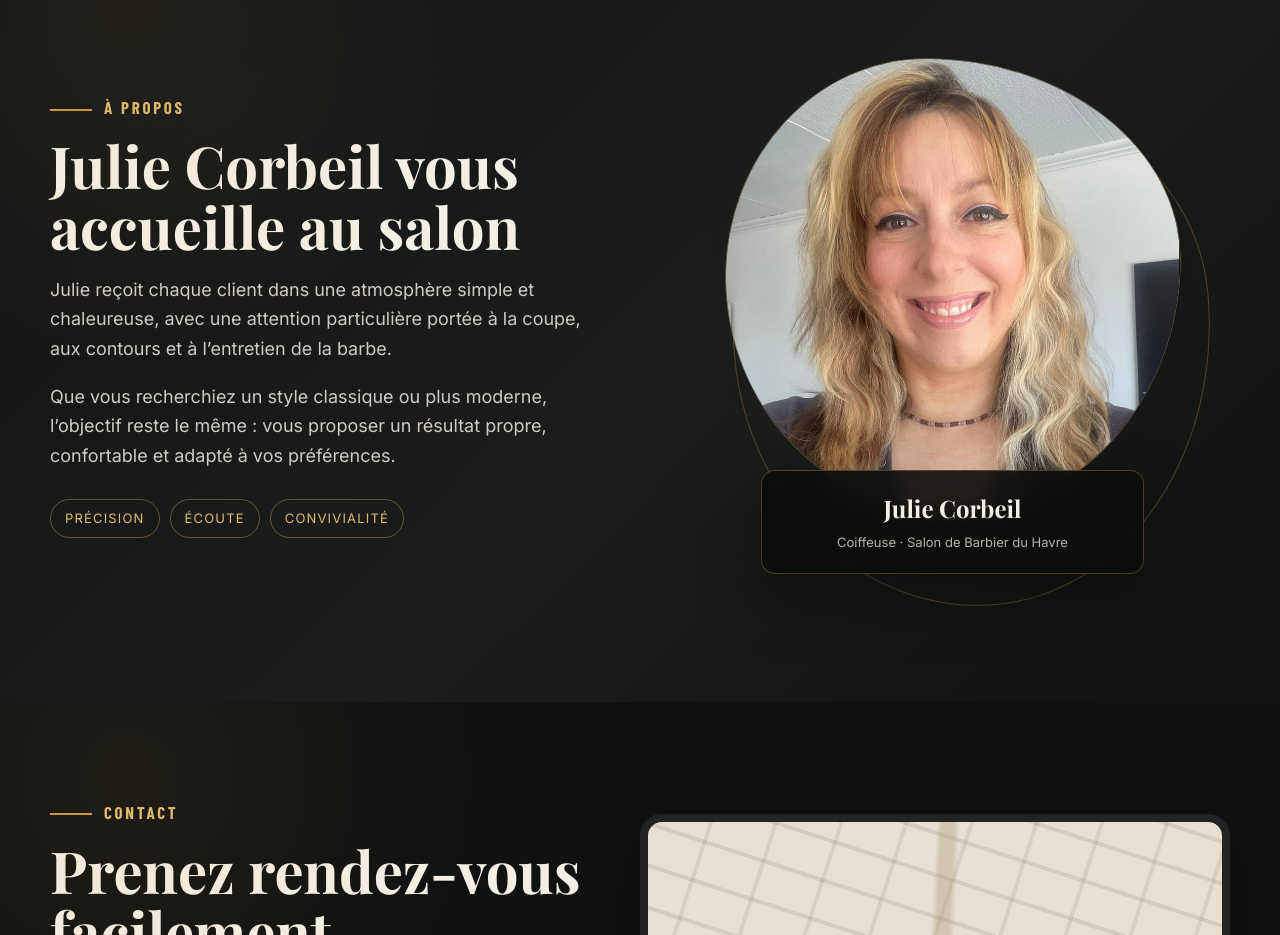
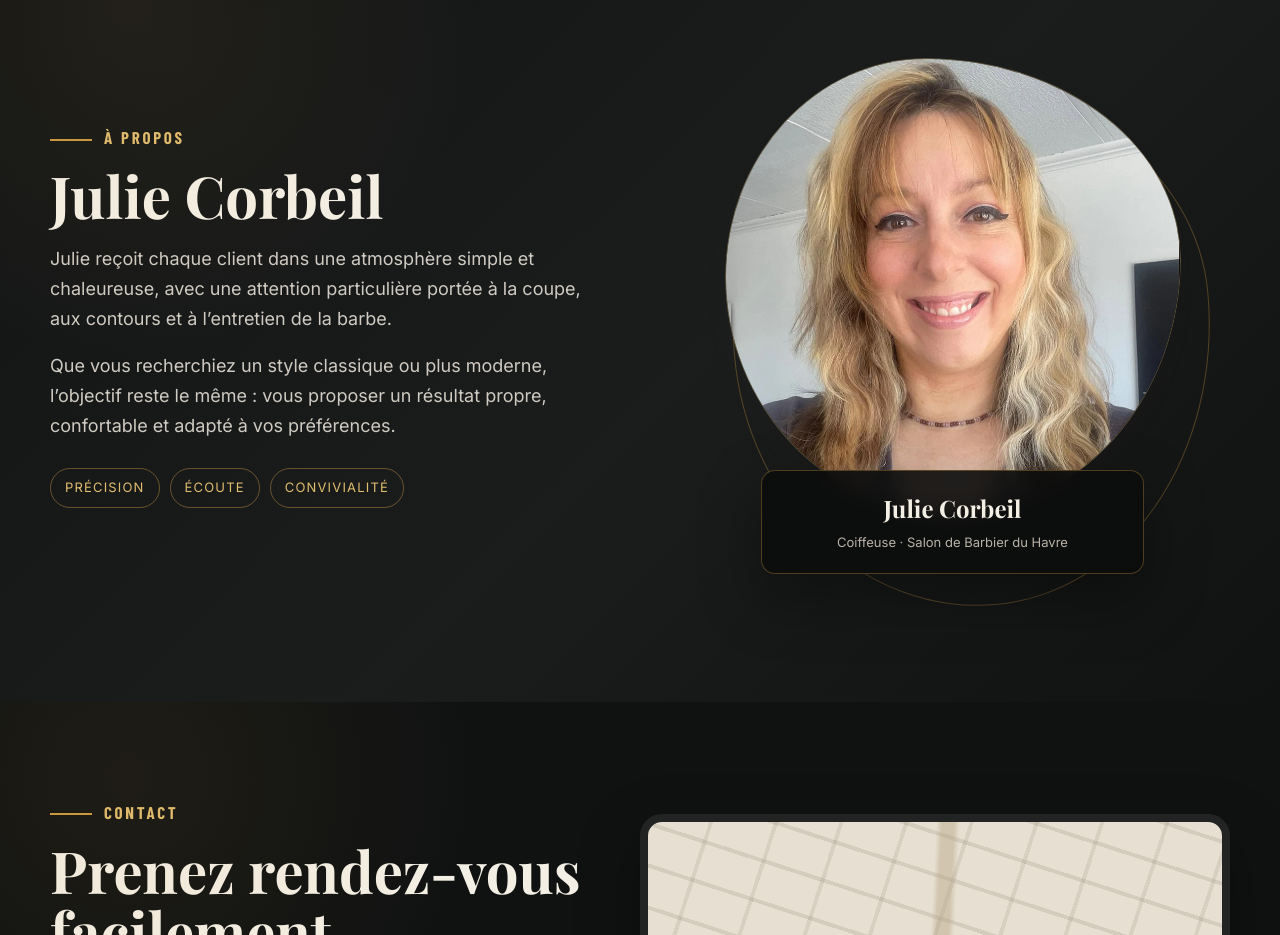
Before and after one commit to dossantosthomas9-afk/demo-barbier-du-havre, a plain HTML site: page index.html in a window 1280 px wide. Shown: the part 4400-5335 px from the top of the page. Drawn offline with nearby package versions, Linux system fonts and the light colour scheme; a web font is replaced by a local one.

Commit message:
Update index.html

```diff
--- a/index.html
+++ b/index.html
@@ -177,7 +177,7 @@
       <div class="container about-grid">
         <div class="about-copy reveal">
           <p class="eyebrow">À propos</p>
-          <h2>Julie Corbeil vous accueille au salon</h2>
+          <h2>Julie Corbeil</h2>
           <p>Julie reçoit chaque client dans une atmosphère simple et chaleureuse, avec une attention particulière portée à la coupe, aux contours et à l’entretien de la barbe.</p>
           <p>Que vous recherchiez un style classique ou plus moderne, l’objectif reste le même&nbsp;: vous proposer un résultat propre, confortable et adapté à vos préférences.</p>
           <div class="about-values">
```
